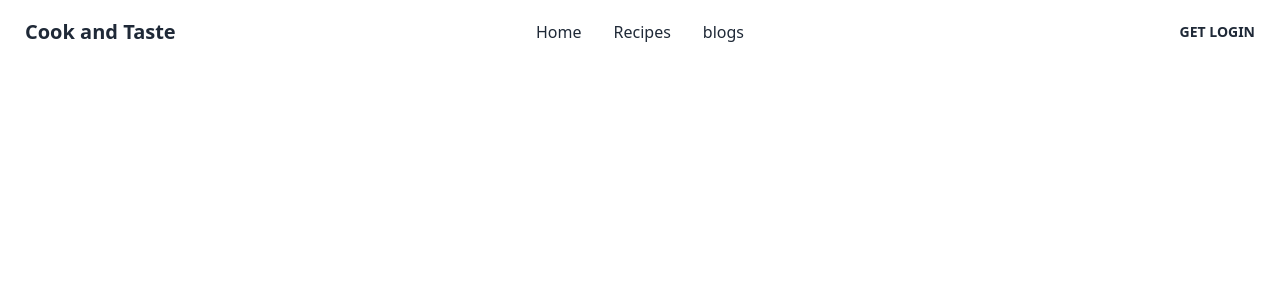
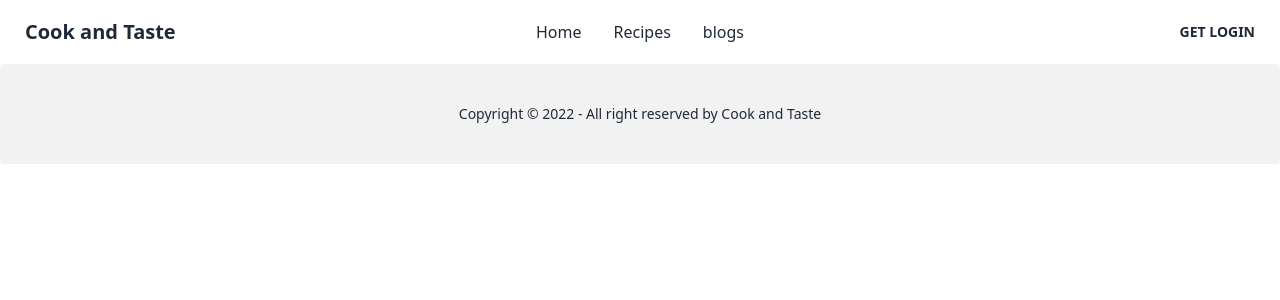
Before and after one commit to muntashir-wahid/cook-and-taste, a React (Create React App) app: page / in a window 1280 px wide. Shown: the top 300 px of the page. Built offline with nearby package versions, Linux system fonts and the light colour scheme.

Commit message:
created websites footer with some copyright text only

```diff
--- a/src/Pages/Shared/Footer/Footer.js
+++ b/src/Pages/Shared/Footer/Footer.js
@@ -1,7 +1,13 @@
 import React from "react";
 
 const Footer = () => {
-  return <div></div>;
+  return (
+    <footer className="footer footer-center p-10 bg-base-200 text-base-content rounded">
+      <div>
+        <p>Copyright © 2022 - All right reserved by Cook and Taste</p>
+      </div>
+    </footer>
+  );
 };
 
 export default Footer;
```
